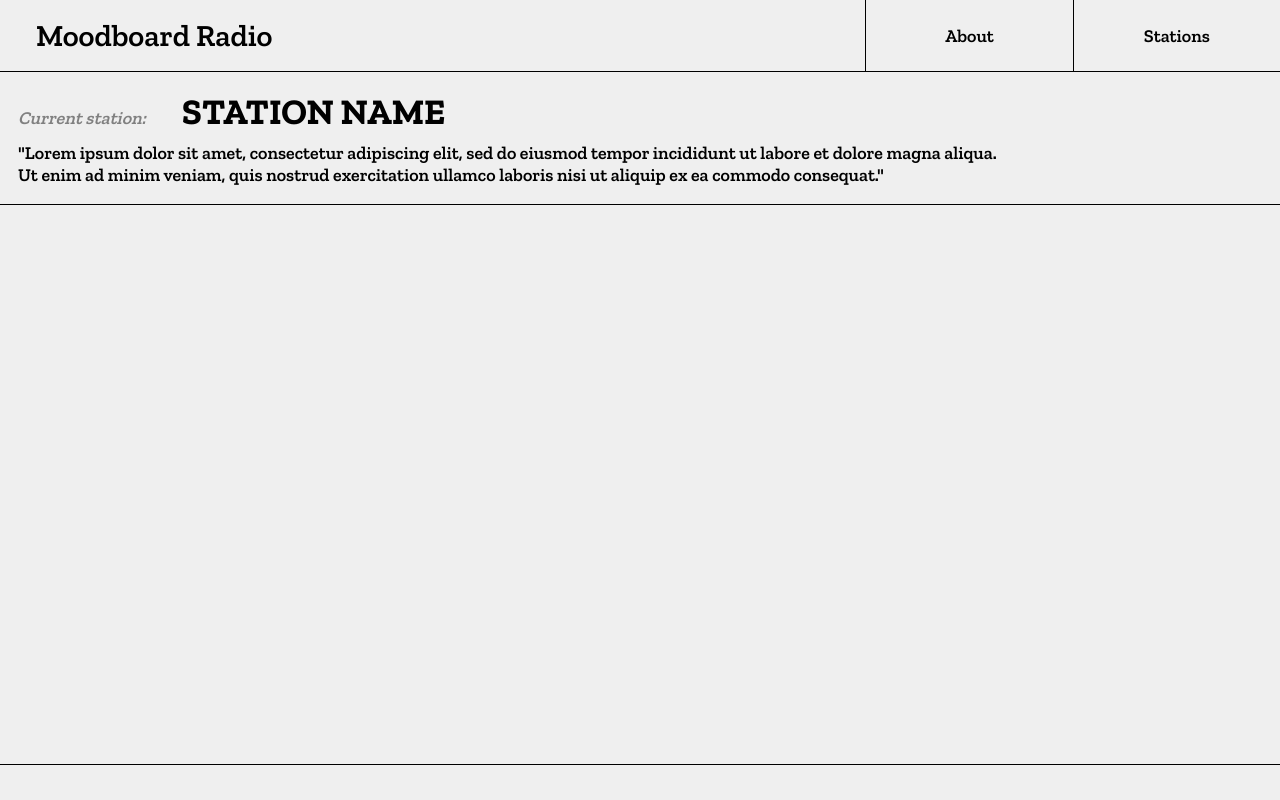
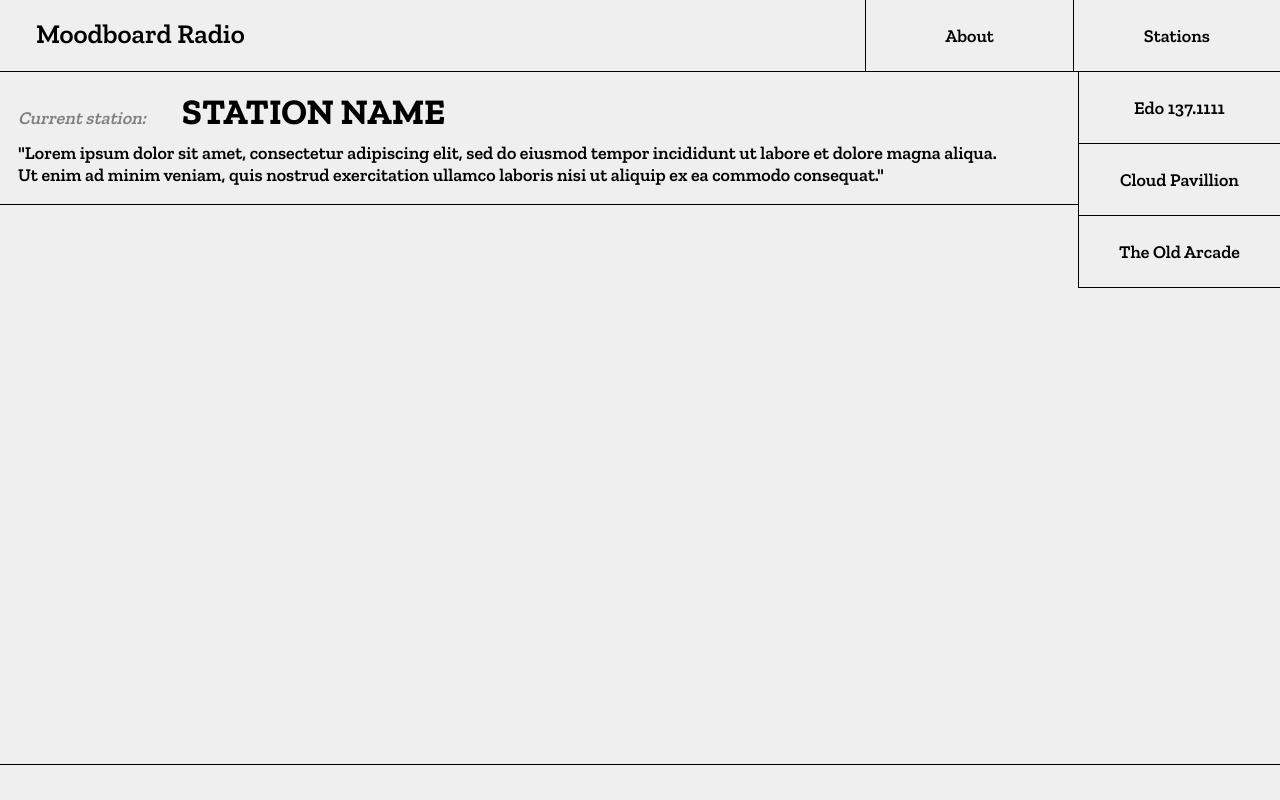
Before and after one commit to jkuksa/moodboard-radio, a plain HTML site: page index.html in a window 1280 px wide. Drawn offline with nearby package versions, Linux system fonts and the light colour scheme.

Commit message:
Added a dropdown menu prototype

```diff
--- a/index.html
+++ b/index.html
@@ -13,10 +13,16 @@
 
         <header class="top-header">
             <div class="logo">Moodboard Radio</div>
-            <nav>
+            <nav class="main-menu">
                 <ul class="top-menu">
                     <li><a href="#">About</a></li>
-                    <li class="stations"><span>Stations</span></li>
+                    <li class="stations"><span>Stations</span>
+                        <ul class="dropdown">
+                            <li><a href="#">Edo 137.1111</a></li>
+                            <li><a href="#">Cloud Pavillion</a></li>
+                            <li><a href="#">The Old Arcade</a></li>
+                        </ul>
+                    </li>
                 </ul>
             </nav>
         </header>
--- a/style.css
+++ b/style.css
@@ -40,7 +40,8 @@ body {
     width: 100%;
     flex: 2;
     align-self: center;
-    font-size: 1.7rem;
+    height: 2rem;
+    font-size: 1.5rem;
     border-bottom: 1px solid black;
     text-align: center;
 }
@@ -53,25 +54,28 @@ body {
     }
 }
 
-nav {
+
+/*  MAIN NAVIGATION  */
+
+.main-menu {
     display: flex;
-    height: 100%;
     flex: 1;
     height: 2rem;
+    width: 100%;
 }
 
 @media only screen and (min-width: 450px) {
-    nav {
+    .main-menu {
         height: 4rem;
     }
 }
 
-nav ul {
+.top-menu {
     display: flex;
     width: 100%;
 }
 
-nav li {
+.top-menu li {
     height: 100%;
     display: flex;
     flex: 1;
@@ -79,35 +83,68 @@ nav li {
     justify-content: center;
 }
 
-nav li:first-of-type {
+.top-menu li:first-of-type {
     border-right: 1px solid black;
 }
 
 @media only screen and (min-width: 450px) {
-    nav li:first-of-type {
+    .top-menu li:first-of-type {
         border-right: none;
     }
 
-    nav li {
+    .top-menu li {
         border-left: 1px solid black;
     }
 }
 
-nav li:hover {
+.main-menu li:hover {
     background-color: lightgrey;
     border-bottom: 1px solid black;
 }
 
 @media only screen and (max-width: 450px) {
-    nav li:hover {
+    .main-menu li:hover {
         border-bottom: none;
     }
 }
 
-nav li a {
+.main-menu li a {
     color: black;
 }
 
+.dropdown {
+    display: flex;
+    width: 100%;
+    height: 3rem;
+    flex-direction: column;
+    position: absolute;
+    top: 4rem;
+    right: 0;
+}
+
+@media only screen and (min-width: 450px) {
+    .dropdown {
+        display: flex;
+        width: 15.8%;
+        height: 12rem;
+        flex-direction: column;
+        position: absolute;
+        top: 4rem;
+    }
+}
+
+.dropdown li {
+    height: 2rem;
+    padding: 1rem;
+    border-bottom: 1px solid black;
+    background-color: #efefef;
+}
+
+@media only screen and (min-width: 450px) {
+    .dropdown li {
+        min-height: 4rem;
+    }
+}
 
 /*  HEADER  */
 
```
